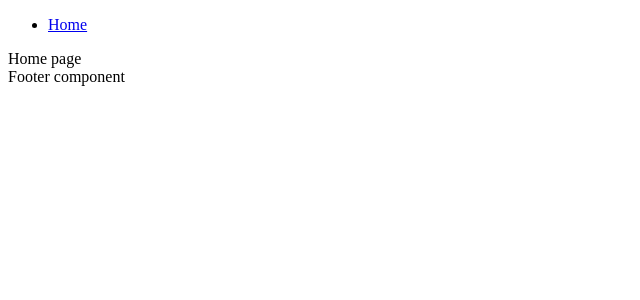
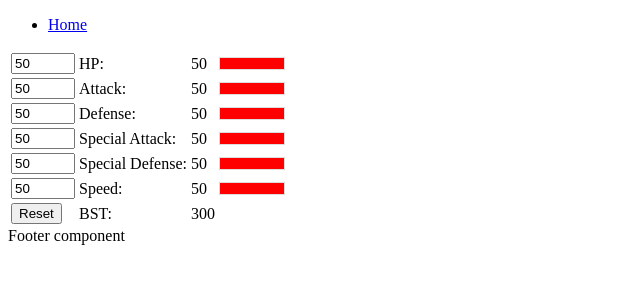
Before and after one commit to mvtran/Pokemon-Maker, a React app: page / in a window 1280 px wide. Shown: the top 300 px of the page, without its empty margins (0-640 px from the left). Built offline with nearby package versions, Linux system fonts and the light colour scheme; the HTML template or start-up script is replaced by a standard one.

Commit message:
basic stats input implemented

```diff
--- a/react-client/src/Components/App.js
+++ b/react-client/src/Components/App.js
@@ -1,12 +1,13 @@
 import React, { Component } from 'react';
 import { BrowserRouter as Router, Route, Link} from 'react-router-dom';
 import { browserHistory } from 'react-router';
-import HomePage from './HomePage.js';
+
+import Utils from '../Utils.js';
 import NavBar from './HeaderComponent/NavBar.js';
 import Footer from './FooterComponent/Footer.js';
 
-var Utils = require('../Utils.js');
-var StatBar = require('./StatBar.js');
+import PokemonContainer from './PokemonContainer.js';
+
 
 class App extends Component {
   render() {
@@ -14,7 +15,7 @@ class App extends Component {
       <Router>
         <div>
           <NavBar />
-          <Route name="home" exact path="/" component={HomePage} />
+          <Route name="home" exact path="/" component={PokemonContainer} />
           <Footer />
         </div>
       </Router>
--- a/react-client/src/Components/HomePage.js
+++ /dev/null
@@ -1,13 +0,0 @@
-import React, { Component } from 'react';
-
-class HomePage extends Component {
-  render() {
-    return (
-      <div>
-        Home page
-      </div>
-    )
-  }
-}
-
-export default HomePage;
--- /dev/null
+++ b/react-client/src/Components/PokemonContainer.js
@@ -0,0 +1,60 @@
+import React, { Component } from 'react';
+
+import PokemonStats from './PokemonStats.js';
+
+/* Contains all information for the custom pokemon */
+class PokemonContainer extends Component {
+  constructor(props) {
+    super(props);
+    this.state = {
+      values: {
+        "HP": 50,
+        "Attack": 50,
+        "Defense": 50,
+        "Special Attack": 50,
+        "Special Defense": 50,
+        "Speed": 50,
+      },
+      statMax: 255,
+    };
+  }
+
+  handleStatChange(statName, e) {
+    var newValue = e.target.value;
+    if (newValue < 1) {
+      newValue = 1;
+    } else if (newValue > this.state.statMax) {
+      newValue = this.state.statMax;
+    }
+
+    var updatedValues = {...this.state.values};
+    updatedValues[statName] = parseInt(newValue, 10);
+    this.setState({...this.state, values: updatedValues});
+  }
+
+  reset() {
+    this.setState({...this.state,
+      values: {
+        "HP": 50,
+        "Attack": 50,
+        "Defense": 50,
+        "Special Attack": 50,
+        "Special Defense": 50,
+        "Speed": 50,
+      },
+    });
+  }
+
+  render() {
+    return (
+      // other stuff like name, picture, moves, etc.
+      <PokemonStats
+        stats = {this.state}
+        onChange = {(statName, e) => this.handleStatChange(statName, e)}
+        onReset = {() => this.reset()}
+      />
+    )
+  }
+}
+
+export default PokemonContainer;
--- /dev/null
+++ b/react-client/src/Components/PokemonStats.js
@@ -0,0 +1,81 @@
+import React, { Component } from 'react';
+import Utils from '../Utils.js';
+
+import StatBar from './StatBar.js';
+
+class PokemonStats extends Component {
+  renderSingleBar(value) {
+    return (
+      <StatBar
+        width= {(value/10) + "vw"}
+        color= {"#" + Utils.getHexColor(value)}
+      />
+    );
+  }
+
+  renderInputField(statName, statValue) {
+    return (
+      <input
+        type="number"
+        value={statValue}
+        min="1" max={this.props.stats.statMax}
+        onChange = {(e) => this.props.onChange(statName,e)}
+        onClick = {(e) => e.target.select()}
+      />
+    );
+  }
+
+  renderStatBars(statValues) {
+    return Object.keys(statValues).map((stat, idx) => {
+      return (
+        <tr key={idx}>
+          <td className="stat-input">
+            {this.renderInputField(stat, statValues[stat])}
+          </td>
+          <td className="stat-name">
+            {stat}:
+          </td>
+          <td className="stat-number">
+            {statValues[stat]}
+          </td>
+          <td className="stat-bar">
+            {this.renderSingleBar(statValues[stat])}
+          </td>
+        </tr>
+      );
+    });
+  }
+
+  render() {
+    return (
+      <table className="stats-table">
+        <tbody>
+          {this.renderStatBars(this.props.stats.values)}
+          <tr>
+            <td><button onClick={() => this.props.onReset()}>Reset</button></td>
+            <td>BST: </td>
+            <td>{Utils.getBST(this.props.stats.values)}</td>
+          </tr>
+        </tbody>
+      </table>
+
+      /*<table className="stats-table">
+        <tbody>
+          {this.renderStatbars(stats)}
+          <tr>
+            <td>
+              <span className="blue-link" onClick={() => this.props.addStat()}>
+                [Add]
+              </span>
+            </td>
+            <td><button onClick={() => this.props.onReset()}>Reset</button></td>
+            <td>BST: </td>
+            <td>{Utils.getBST(stats)}</td>
+          </tr>
+        </tbody>
+      </table>*/
+    )
+  }
+}
+
+export default PokemonStats;
--- a/react-client/src/Components/StatBar.js
+++ b/react-client/src/Components/StatBar.js
@@ -1,10 +1,10 @@
-var React = require('react');
+import React, { Component } from 'react';
 
 function StatBar(props) {
   return (
       <div style={{
           width: props.width,
-          height: "12px",
+          height: "0.7em",
           border: "1px solid #ddd",
           backgroundColor: props.color,
         }}>
--- a/react-client/src/Utils.js
+++ b/react-client/src/Utils.js
@@ -1,5 +1,10 @@
 var Utils = (function() {
   return {
+    getBST: function(stats) {
+      var statValues = Object.values(stats);
+      return statValues.reduce((a,b) => a+b);
+    },
+
     getHexColor: function(stat) {
       var result, difference;
       if (stat <= 50)
```
Also changed, not shown: package.json (+11 -0 lines), 2 other files (tests, documents, lock files or other folders).
